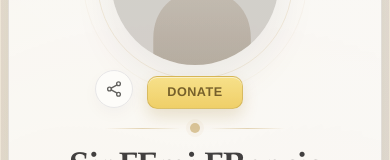
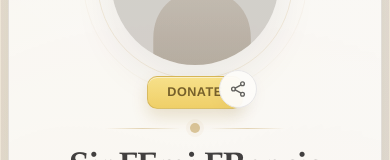
Before and after one commit to francis-dotcom/biotribute, a Next.js app: page /SirFemiOgini in a window 390 px wide. Shown: the part 180-340 px from the top of the page. Built offline with nearby package versions, Linux system fonts and the light colour scheme; no server answers.

Commit message:
styles: 1 file(s)

```diff
--- a/src/app/globals.css
+++ b/src/app/globals.css
@@ -2367,15 +2367,15 @@ textarea {
     position: absolute;
     bottom: -43px;
     right: 50%;
-    transform: translateX(-62px);
+    transform: translateX(62px);
   }
 
   .hero-share-icon:hover {
-    transform: translateX(-62px) translateY(-1px);
+    transform: translateX(62px) translateY(-1px);
   }
 
   .hero-share-icon:active {
-    transform: translateX(-62px);
+    transform: translateX(62px);
   }
 
   .hero-donation-badge:hover {
```
